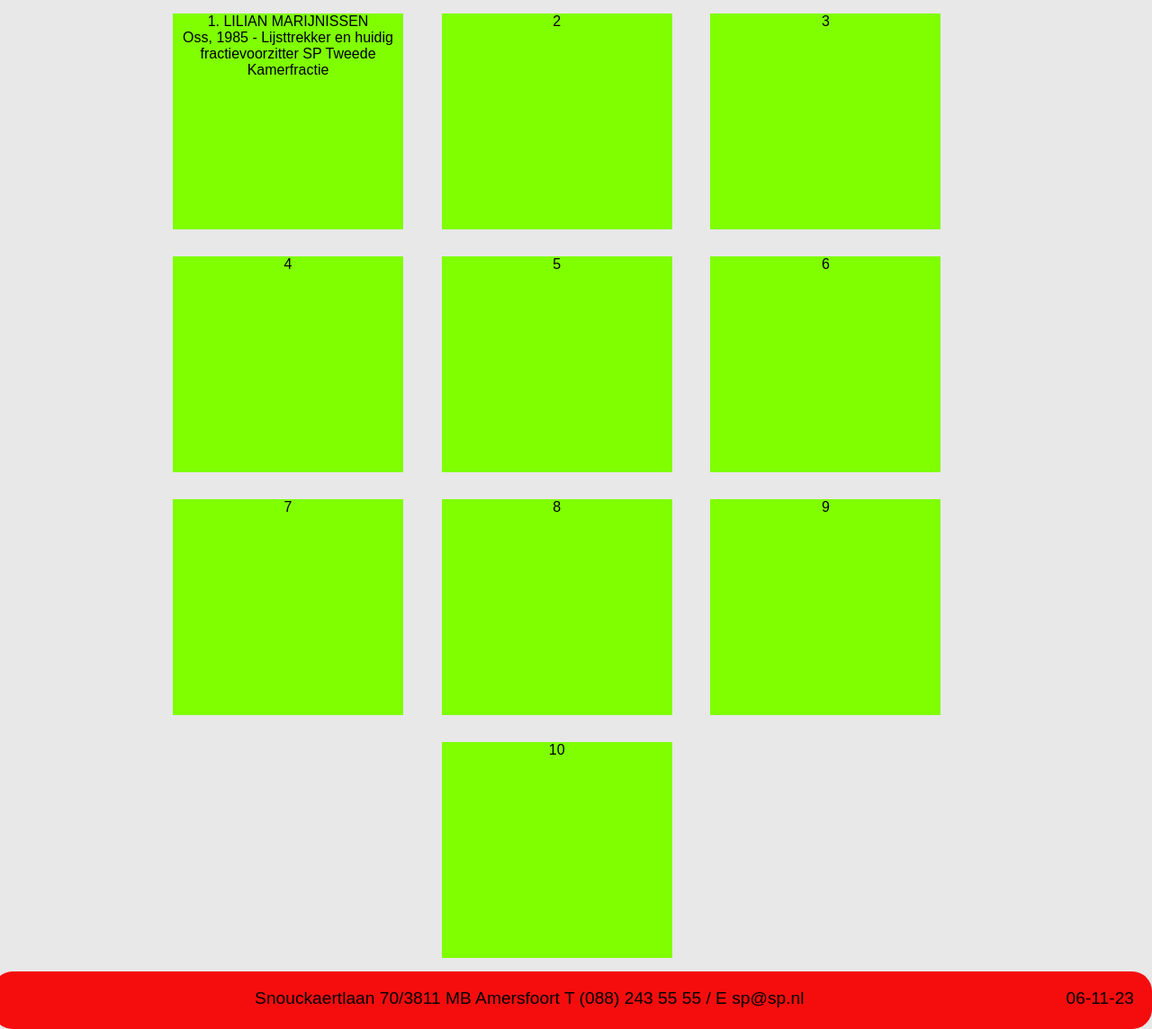
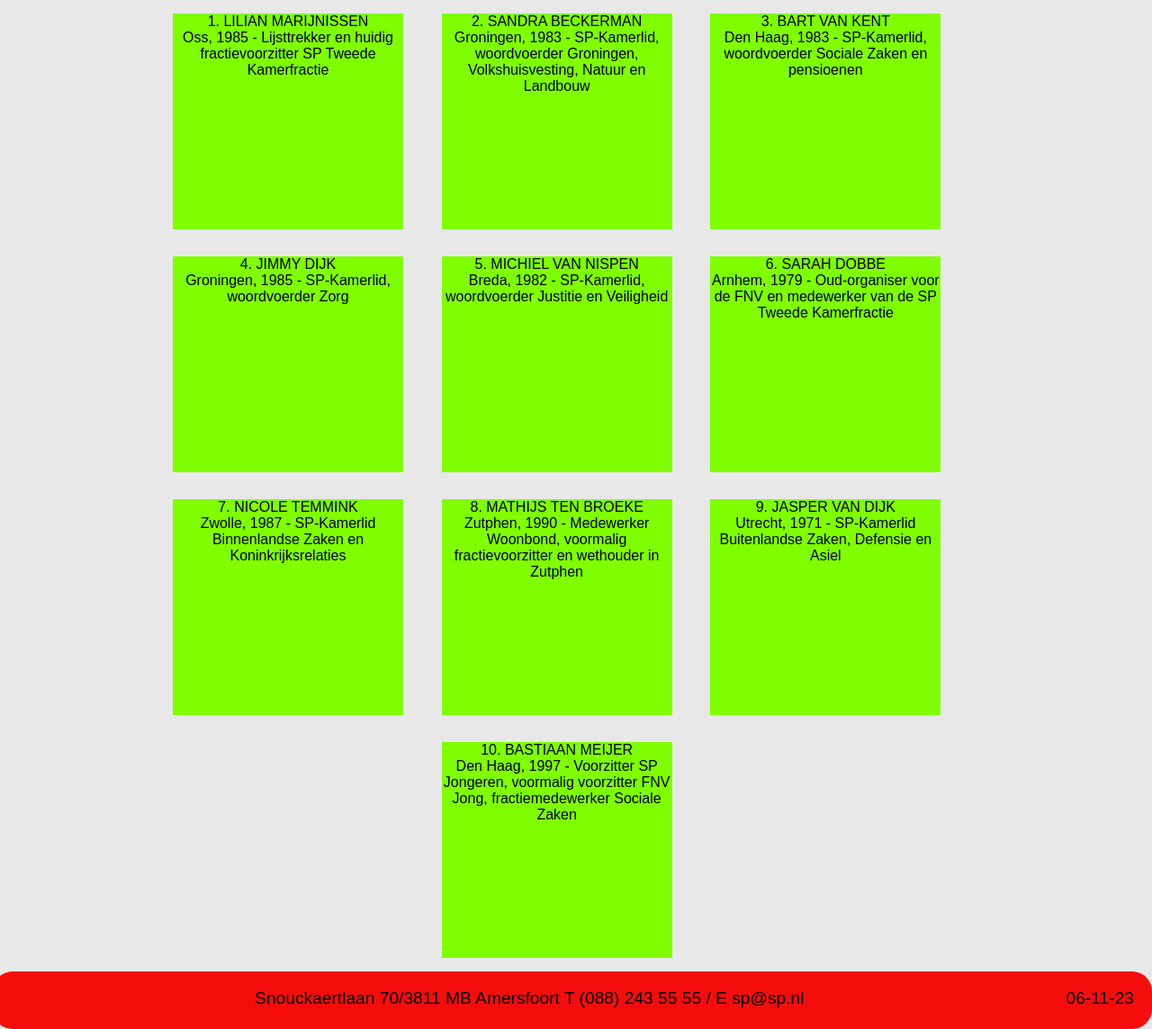
Before and after one commit to MaenZaza/Project2, a PHP site: page /Leden.php in a window 1280 px wide. Shown: the part 145-1289 px from the top of the page at 90% size. Run offline with PHP 8.4, Linux system fonts and the light colour scheme.

Commit message:
fotos met informatie

```diff
--- a/Leden.php
+++ b/Leden.php
@@ -17,16 +17,26 @@
 include "Header.php"
 ?>
 <div id="LedenPage" class="Onderwerp">
-    <div class="Ledenp L1">1. LILIAN MARIJNISSEN <br>Oss, 1985 - Lijsttrekker en huidig fractievoorzitter SP Tweede Kamerfractie</div>
-    <div class="Ledenp L2">2</div>
-    <div class="Ledenp L3">3</div>
-    <div class="Ledenp L4">4</div>
-    <div class="Ledenp L5">5</div>
-    <div class="Ledenp L6">6</div>
-    <div class="Ledenp L7">7</div>
-    <div class="Ledenp L8">8</div>
-    <div class="Ledenp L9">9</div>
-    <div class="Ledenp L10">10</div>
+    <div class="Ledenp L1">1. LILIAN MARIJNISSEN <br>
+    Oss, 1985 - Lijsttrekker en huidig fractievoorzitter SP Tweede Kamerfractie</div>
+    <div class="Ledenp L2">2. SANDRA BECKERMAN <br>
+    Groningen, 1983 - SP-Kamerlid, woordvoerder Groningen, Volkshuisvesting, Natuur en Landbouw</div>
+    <div class="Ledenp L3">3. BART VAN KENT<br>
+    Den Haag, 1983 - SP-Kamerlid, woordvoerder Sociale Zaken en pensioenen</div>
+    <div class="Ledenp L4">4. JIMMY DIJK<br>
+    Groningen, 1985 - SP-Kamerlid, woordvoerder Zorg</div>
+    <div class="Ledenp L5">5. MICHIEL VAN NISPEN<br>
+    Breda, 1982 - SP-Kamerlid, woordvoerder Justitie en Veiligheid</div>
+    <div class="Ledenp L6">6. SARAH DOBBE<br>
+    Arnhem, 1979 - Oud-organiser voor de FNV en medewerker van de SP Tweede Kamerfractie</div>
+    <div class="Ledenp L7">7. NICOLE TEMMINK<br>
+    Zwolle, 1987 - SP-Kamerlid Binnenlandse Zaken en Koninkrijksrelaties</div>
+    <div class="Ledenp L8">8. MATHIJS TEN BROEKE<br>
+    Zutphen, 1990 - Medewerker Woonbond, voormalig fractievoorzitter en wethouder in Zutphen</div>
+    <div class="Ledenp L9">9. JASPER VAN DIJK<br>
+    Utrecht, 1971 - SP-Kamerlid Buitenlandse Zaken, Defensie en Asiel</div>
+    <div class="Ledenp L10">10. BASTIAAN MEIJER<br>
+    Den Haag, 1997 - Voorzitter SP Jongeren, voormalig voorzitter FNV Jong, fractiemedewerker Sociale Zaken</div>
 
 </div>
 
```
Also changed, not shown: Images/Leden1.jpg (added), Images/Leden10.jpg (added), Images/Leden2.jpg (added), Images/Leden3.jpg (added), Images/Leden4.jpg (added), Images/Leden5.jpg (added), Images/Leden6.jpg (added), Images/Leden7.jpg (added), Images/Leden8.jpg (added), Images/Leden9.jpg (added).
